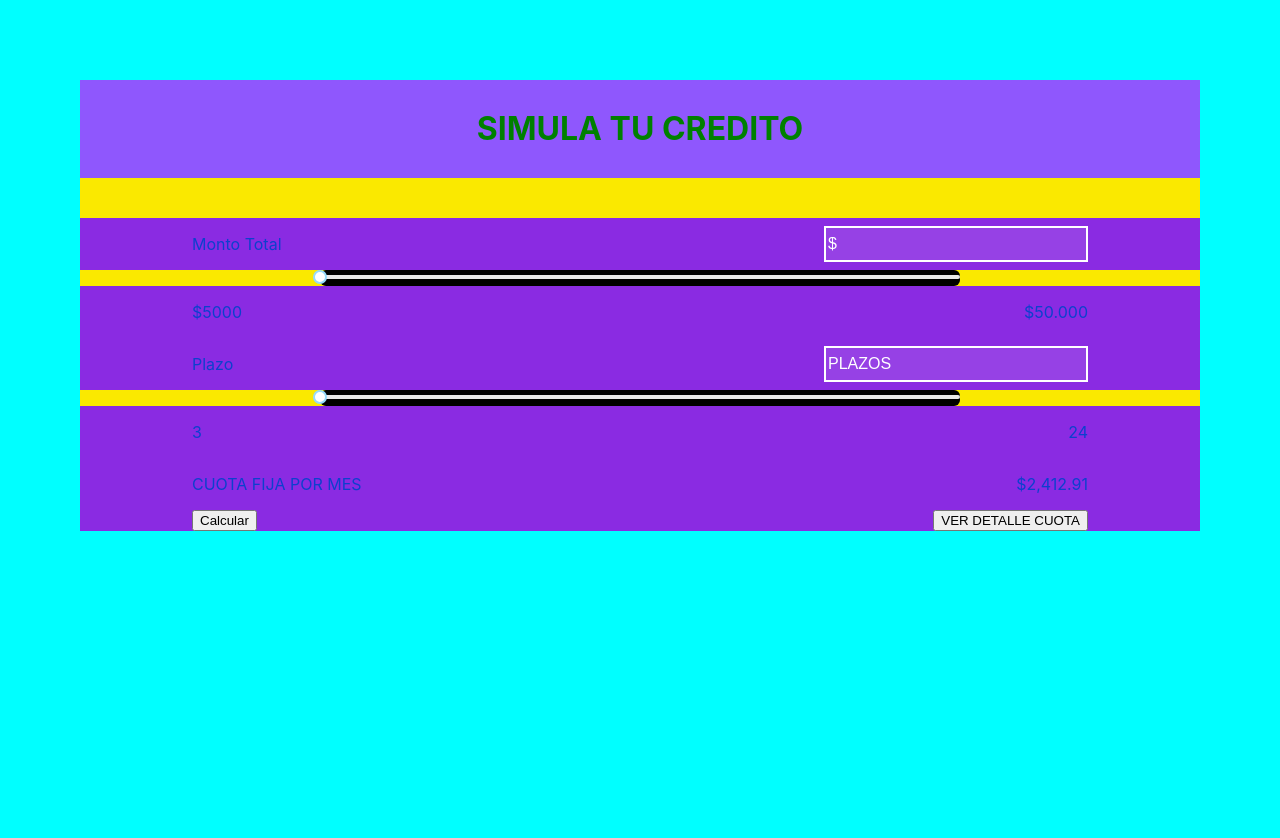
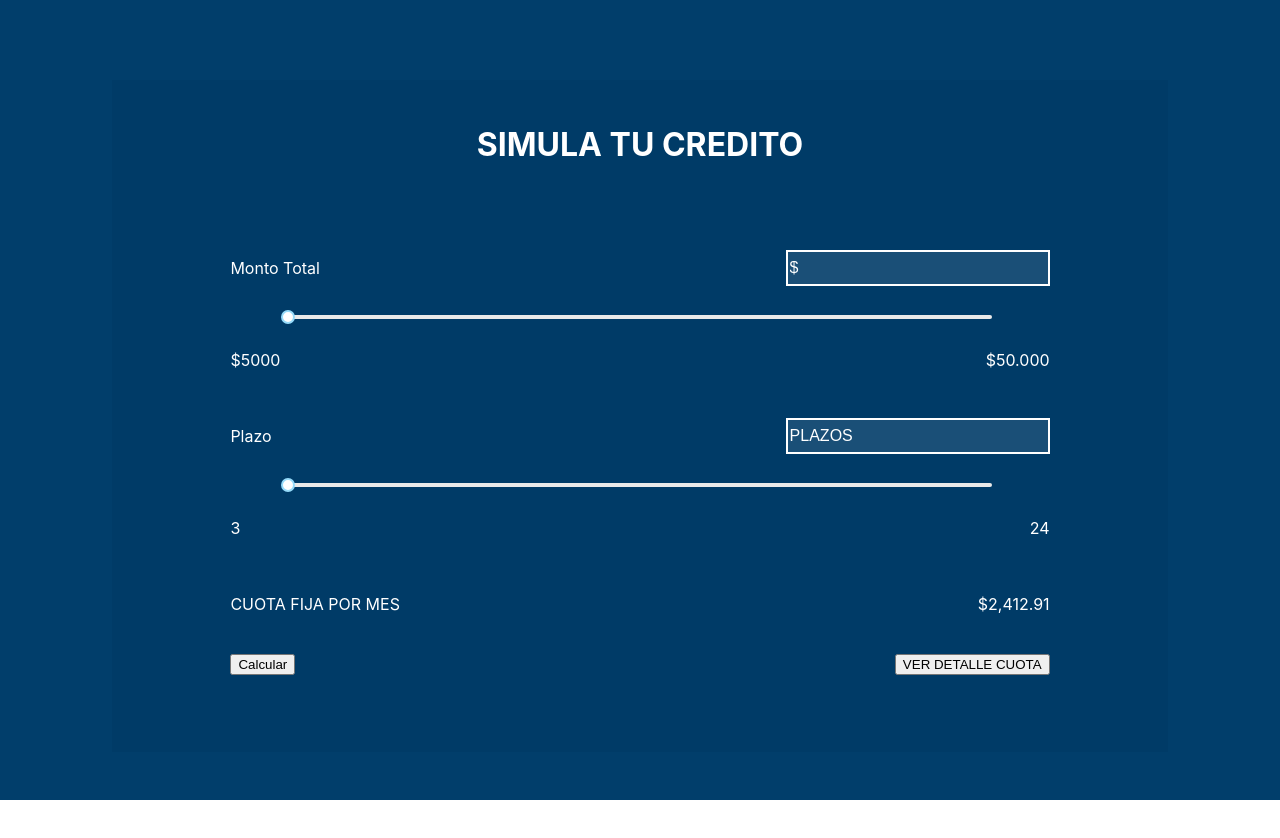
Before and after one commit to williamsccs/DigBangReactJS, a React (Create React App) app: page / in a window 1280 px wide. Shown: the top 838 px of the page. After the commit the page ends 800 px from the top, so only its background shows below. Built offline with nearby package versions, Linux system fonts and the light colour scheme.

Commit message:
muchas mas forma

```diff
--- a/src/assets/styles/components/App.css
+++ b/src/assets/styles/components/App.css
@@ -1,18 +1,17 @@
 .App {
     display: flex;
-    background-color: #fae900;
-    color: rgb(12, 64, 206);
+    background-color:  #013e6b;
     height:100vh  ;
     width: 100vw;
 
   }
   .ContainerApp{
 
-    width: 100vw;
-    height: 100vh;
-    padding: 10vh;
-      background-color: aqua;
-      margin: 0 auto;
+    width: 80vw;
+    height: 80vh;
+    padding: 2vh;
+      background-color : #003b67;
+      margin: 10vh auto;
 
 
 
--- a/src/assets/styles/components/Calculadora.css
+++ b/src/assets/styles/components/Calculadora.css
@@ -1,22 +1,25 @@
 .Calculadora {
 
-    background-color: #fae900;
+    /* background-color: #fae900; */
     color: rgb(12, 64, 206);
     height:auto;
+  }
+  .p{
+      color:white;
   }
 
   .Slider {
     position: relative;
     height: 2vh;
 
-    width: 50vw;
+    width: 55vw;
     border-radius: 6px;
     touch-action: none;
     box-sizing: border-box;
     -webkit-tap-highlight-color: rgba(0, 0, 0, 0);
-    background-color: black;
+    /* background-color: black; */
     margin: 0vh auto;
-    align-self: auto;
+
   }
 
   .row{
@@ -25,8 +28,10 @@
       justify-content: space-between;
       padding-left: 10%;
       padding-right: 10%;
-      background-color: blueviolet;
+      /* background-color: blueviolet; */
       align-items: center;
+      padding-bottom: 2vh;
+      padding-top: 1vh;
   }
   .insider{
       padding-top: 5vh;
--- a/src/assets/styles/components/Titulo.css
+++ b/src/assets/styles/components/Titulo.css
@@ -1,13 +1,13 @@
 .Titulo {
     align-items: center;
-    background: #8f57fd;
-    color: rgb(240, 17, 17);
+
+
     margin: 0 auto;
     padding: 1vh;
 
   }
   .Titulo h1{
-      color: green;
-      text-align:center
+      color:white;
+      text-align:center ;
 
   }
--- a/src/components/Calculadora.jsx
+++ b/src/components/Calculadora.jsx
@@ -10,28 +10,28 @@ const Calculadora = () => (
     <div className= 'Calculadora'>
         <div className='insider'>
         <div className= 'row'>
-            <p>Monto Total</p>
+            <p className ='p'>Monto Total</p>
             <input type="text" className="input" placeholder="$" />
         </div>
         <Slider className = 'Slider'></Slider>
 
         <div className = 'row'>
-        <p>$5000</p>
-        <p>$50.000</p>
+        <p className ='p'>$5000</p>
+        <p className ='p'>$50.000</p>
         </div>
         <div className= 'row'>
-        <p>Plazo</p>
+        <p className ='p'>Plazo</p>
         <input type="text" className="input" placeholder="PLAZOS" />
         </div>
         <Slider className = 'Slider'></Slider>
         <div className = 'row'>
-        <p>3</p>
-        <p>24</p>
+        <p className ='p'>3</p>
+        <p className ='p'>24</p>
         </div>
 
         <div className= 'row'>
-        <p>CUOTA FIJA POR MES</p>
-        <p>$2,412.91</p>
+        <p className ='p'>CUOTA FIJA POR MES</p>
+        <p className ='p'>$2,412.91</p>
         </div>
 
         <div className= 'row'>
```
Also changed, not shown: 1 other file (tests, documents, lock files or other folders).
